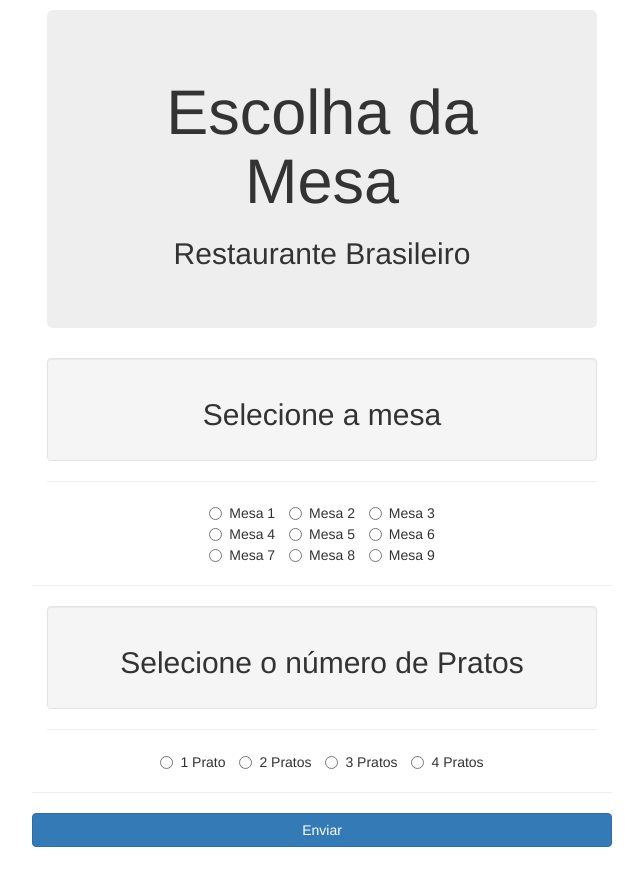
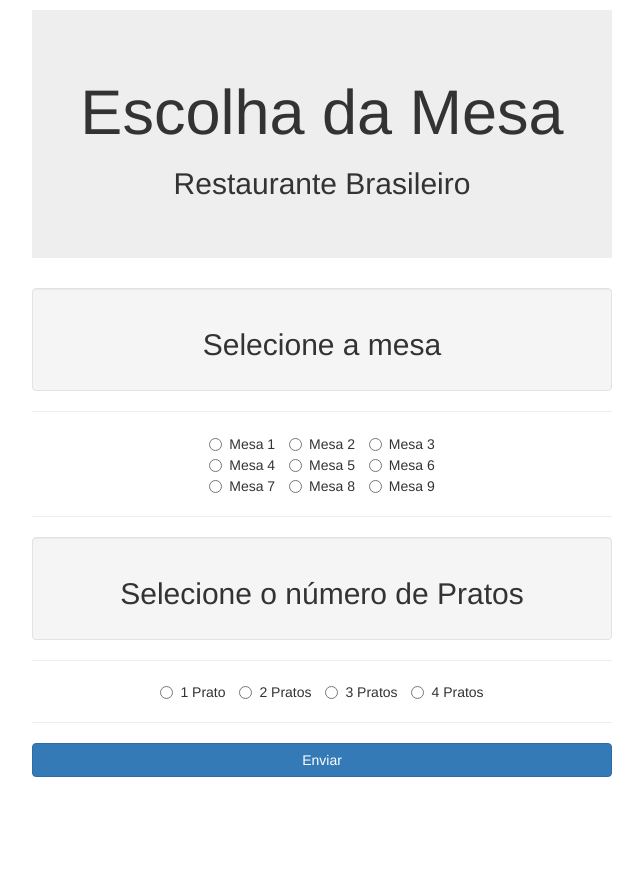
Before and after one commit to MateusSelani/Projeto-Restaurante, a plain HTML site: page EscolhaMesa.html in a window 1280 px wide. Shown: the whole page, without its empty margins (318-961 px from the left). After the commit the page ends 807 px from the top, so only its background shows below. Drawn offline with nearby package versions, Linux system fonts and the light colour scheme.

Commit message:
Refatorando Containers

```diff
--- a/EscolhaMesa.html
+++ b/EscolhaMesa.html
@@ -16,18 +16,15 @@
 </head>
 <body>
     <!-- CABEÇALHO -->
-    <div class="container" id="LarguraTotal">
-        <div class="jumbotron">
-          <h1>Escolha da Mesa</h1>
-          <h2>Restaurante Brasileiro</h2>
-        </div>
+    <div class="jumbotron">
+      <h1>Escolha da Mesa</h1>
+      <h2>Restaurante Brasileiro</h2>
     </div>
     <!-- FIM CABEÇALHO -->
     <!-- Seleção de MESA -->
-    <div class="container" id="LarguraTotal">
         <div class="well">
           <h2>Selecione a mesa</h2></div>
-        <hr/ id="LarguraTotal">
+        <hr/>
         <!-- Escolher Mesa -->
         <form class="TextoCentral">
           <label class="radio-inline">
@@ -58,15 +55,13 @@
             <input type="radio" name="optradio" value="mesa">Mesa 9
           </label>
         </form>
-      </div>
       <!-- FIM Seleção de MESA -->
       <!-- Número de PRATOS -->
-      <hr/ id="LarguraTotal">
-      <div class="container" id="LarguraTotal">
+      <hr/>
         <div class="well">
           <h2>Selecione o número de Pratos</h2>
         </div>
-        <hr/ id="LarguraTotal">
+        <hr/>
           <!-- Seleção Prato -->
         <form class="TextoCentral">
           <label class="radio-inline">
@@ -82,8 +77,7 @@
             <input type="radio" name="optradio">4 Pratos
           </label>
         </form>
-      </div>
-      <hr/ id="LarguraTotal">
+      <hr/>
       <!-- Número de PRATOS -->
       <!-- BOTÃO -->
       <button type="button" class="btn btn-primary btn-block"
```
Also changed, not shown: EntrarConta-Caixa.html (+0 -6 lines), EscolhaPrato.html (+3 -8 lines), OrdemChegada-Cozinha.html (+0 -4 lines), TotalPagar-Caixa.html (+0 -6 lines).
